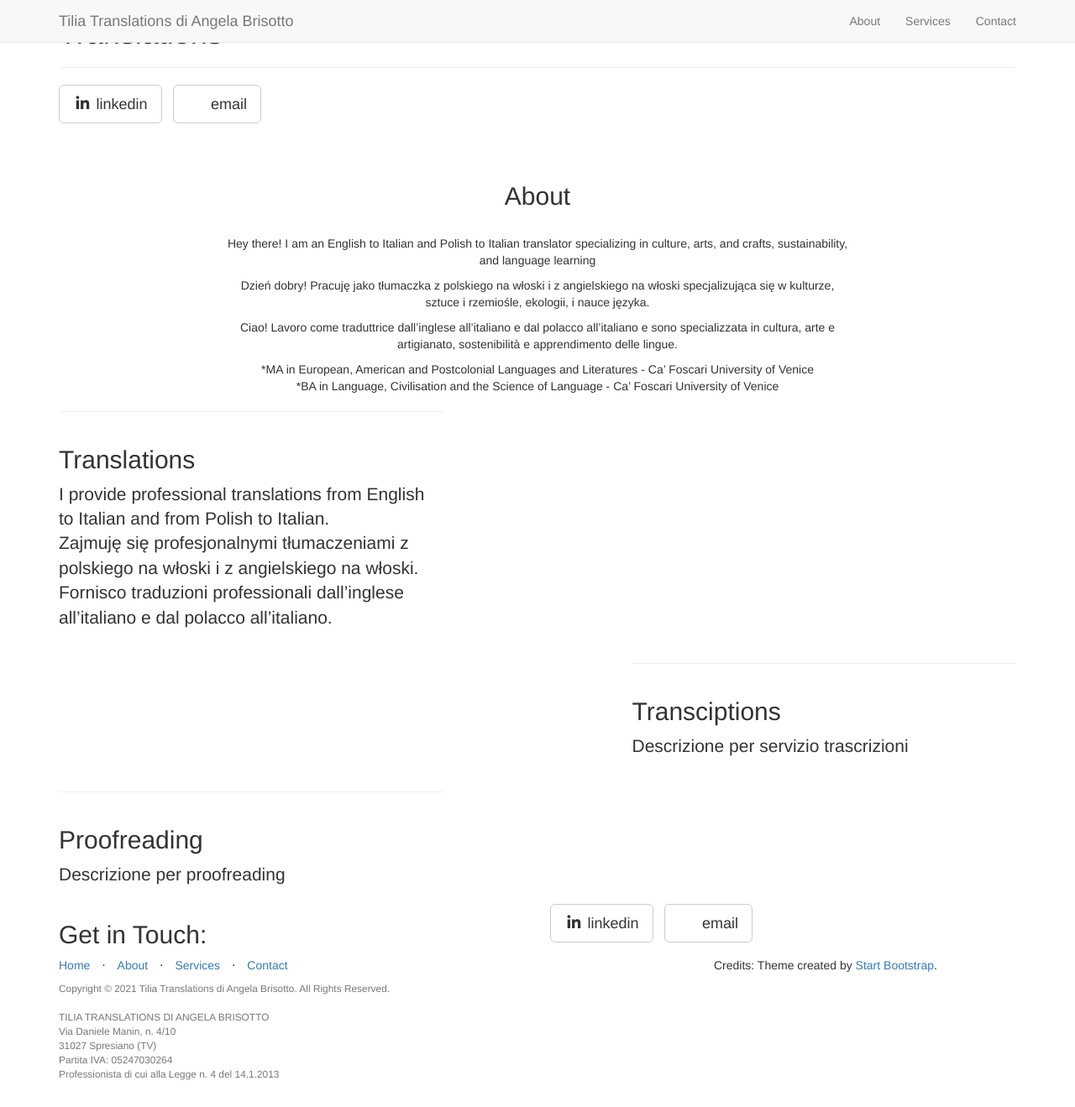
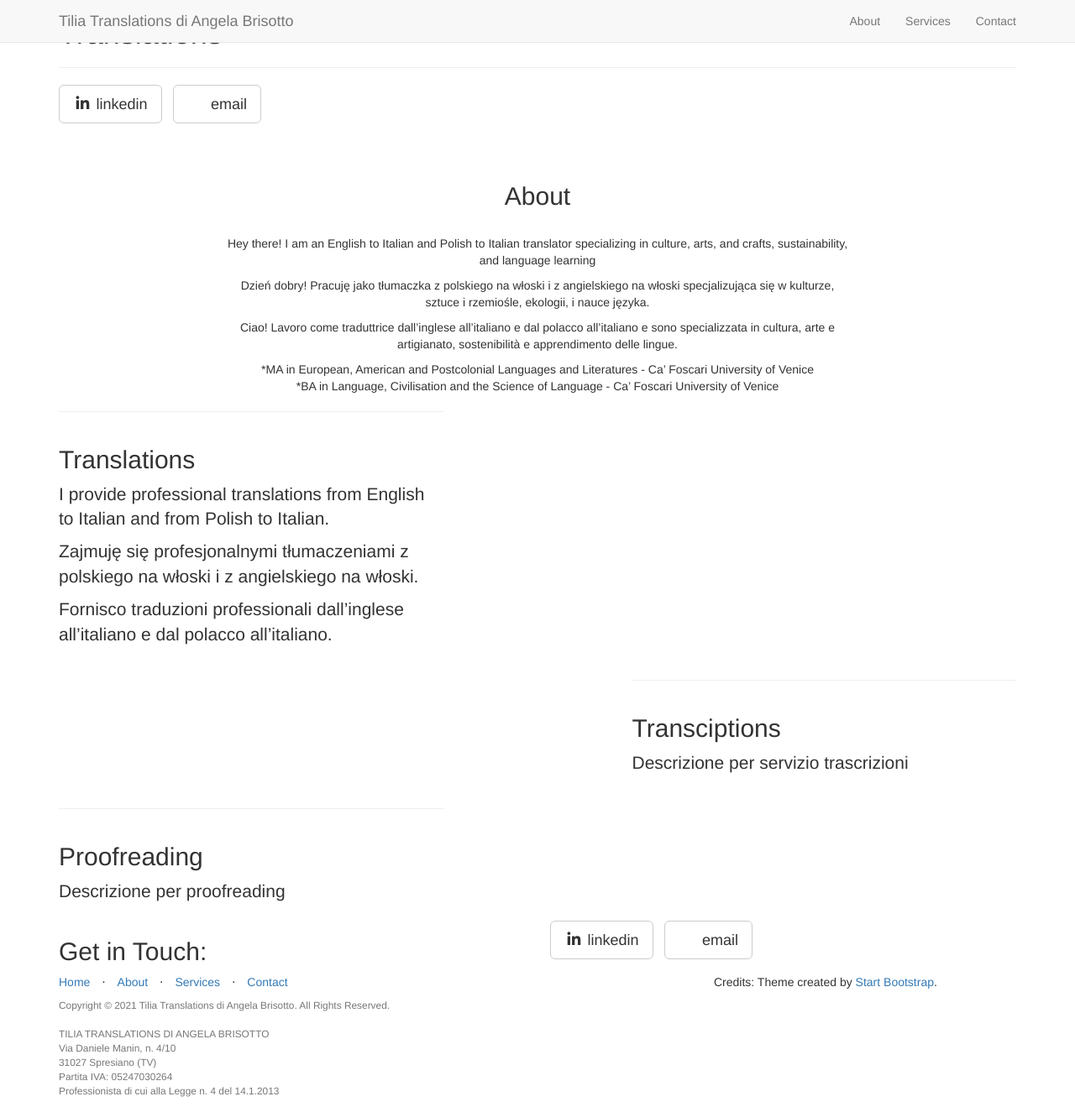
Before and after one commit to angelatiliatranslations/tiliatranslations.github.io, a Jekyll site: the page built from _posts/2014-09-21-services-1.markdown, in a window 1280 px wide and 1319 px high. Shown: the whole window at 84% size. Built offline with Jekyll 4.4.1, drawn with Linux system fonts in a browser that asks for light colours; nearby versions of some CDN libraries; library files that are not in the unit come from our copies.

Commit message:
Update 2014-09-21-services-1.markdown

```diff
--- a/_posts/2014-09-21-services-1.markdown
+++ b/_posts/2014-09-21-services-1.markdown
@@ -5,8 +5,12 @@ category: Services
 title: Translations
 description: translations, tłumaczenia, traduzioni
 ---
+<p>
 I provide professional translations from English to Italian and from Polish to Italian.
-<br>
+</p>
+<p>
 Zajmuję się profesjonalnymi tłumaczeniami z polskiego na włoski i z angielskiego na włoski.
-<br>
+</p>
+<p>
 Fornisco traduzioni professionali dall’inglese all’italiano e dal polacco all’italiano.
+</p>
```
